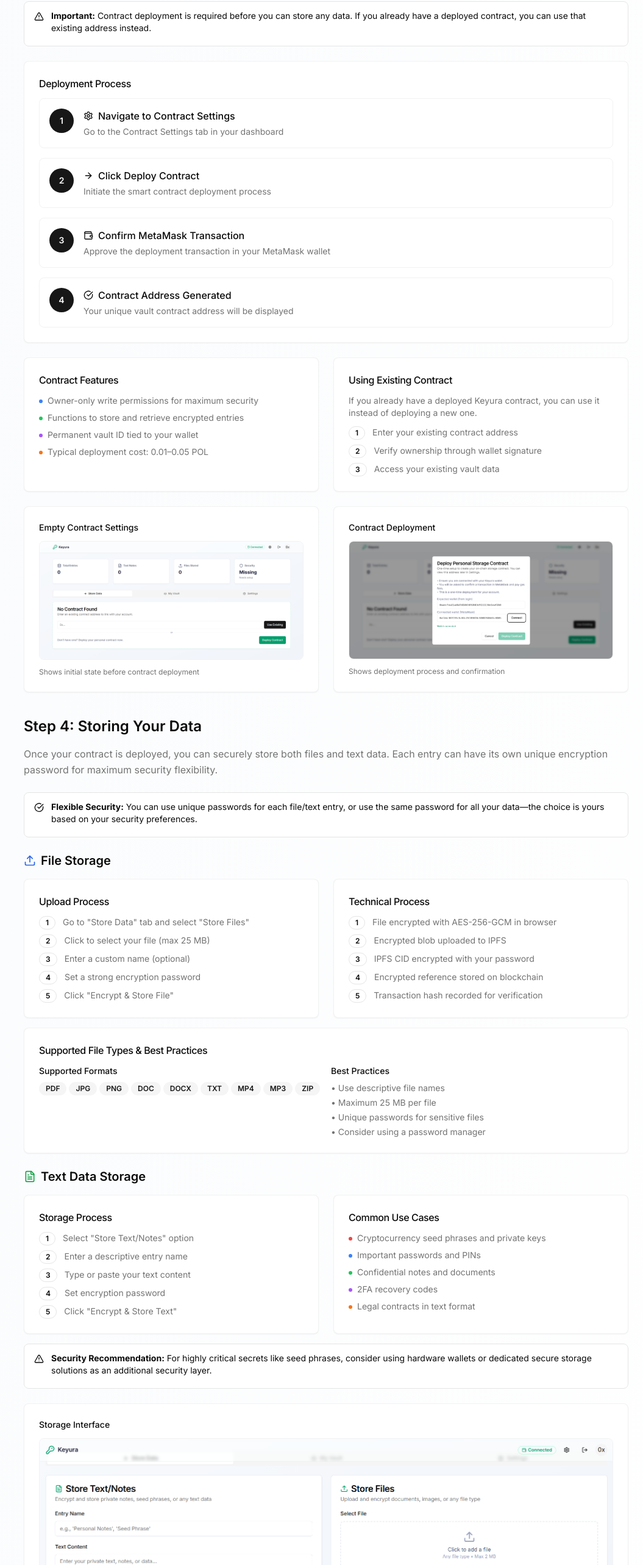
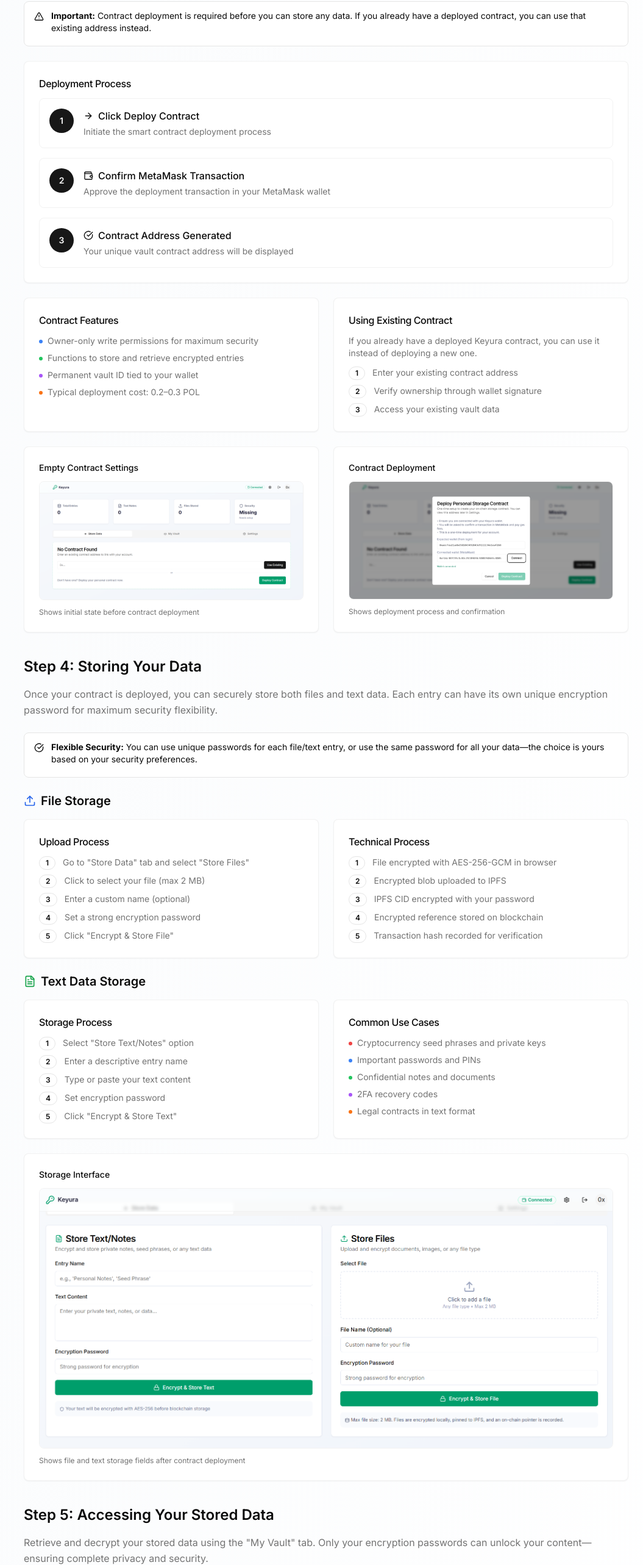
Before and after one commit to srivathsav004/keyura, a Next.js app: page /documentation in a window 1280 px wide. Shown: the part 5218-7784 px from the top of the page at 61% size, without its empty margins (225-1280 px from the left). Built offline with nearby package versions, Linux system fonts and the light colour scheme.

Commit message:
using keyura update

```diff
--- a/app/documentation/using-keyura.tsx
+++ b/app/documentation/using-keyura.tsx
@@ -260,24 +260,18 @@ export default function UsingKeyura() {
               {[
                 {
                   n: 1,
-                  t: "Navigate to Contract Settings",
-                  d: "Go to the Contract Settings tab in your dashboard",
-                  icon: <Settings className="h-4 w-4" />
-                },
-                {
-                  n: 2,
                   t: "Click Deploy Contract",
                   d: "Initiate the smart contract deployment process",
                   icon: <ArrowRight className="h-4 w-4" />
                 },
                 {
-                  n: 3,
+                  n: 2,
                   t: "Confirm MetaMask Transaction",
                   d: "Approve the deployment transaction in your MetaMask wallet",
                   icon: <Wallet className="h-4 w-4" />
                 },
                 {
-                  n: 4,
+                  n: 3,
                   t: "Contract Address Generated",
                   d: "Your unique vault contract address will be displayed",
                   icon: <CheckCircle className="h-4 w-4" />
@@ -321,7 +315,7 @@ export default function UsingKeyura() {
                 </li>
                 <li className="flex items-start gap-2">
                   <span className="w-1.5 h-1.5 bg-orange-500 rounded-full mt-2 flex-shrink-0"></span>
-                  <span>Typical deployment cost: 0.01–0.05 POL</span>
+                  <span>Typical deployment cost: 0.2–0.3 POL</span>
                 </li>
               </ul>
             </CardContent>
@@ -440,7 +434,7 @@ export default function UsingKeyura() {
                   </li>
                   <li className="flex gap-3">
                     <Badge variant="outline" className="text-xs min-w-fit">2</Badge>
-                    <span>Click to select your file (max 25 MB)</span>
+                    <span>Click to select your file (max 2 MB)</span>
                   </li>
                   <li className="flex gap-3">
                     <Badge variant="outline" className="text-xs min-w-fit">3</Badge>
@@ -488,33 +482,6 @@ export default function UsingKeyura() {
               </CardContent>
             </Card>
           </div>
-
-          <Card className="border-border/50">
-            <CardHeader className="pb-3">
-              <CardTitle className="text-base font-medium">Supported File Types & Best Practices</CardTitle>
-            </CardHeader>
-            <CardContent className="pt-0">
-              <div className="grid gap-4 grid-cols-1 md:grid-cols-2">
-                <div>
-                  <p className="text-sm font-medium text-foreground mb-2">Supported Formats</p>
-                  <div className="flex flex-wrap gap-1">
-                    {['PDF', 'JPG', 'PNG', 'DOC', 'DOCX', 'TXT', 'MP4', 'MP3', 'ZIP'].map((format) => (
-                      <Badge key={format} variant="secondary" className="text-xs">{format}</Badge>
-                    ))}
-                  </div>
-                </div>
-                <div>
-                  <p className="text-sm font-medium text-foreground mb-2">Best Practices</p>
-                                    <ul className="text-sm text-muted-foreground space-y-1">
-                    <li>• Use descriptive file names</li>
-                    <li>• Maximum 25 MB per file</li>
-                    <li>• Unique passwords for sensitive files</li>
-                    <li>• Consider using a password manager</li>
-                  </ul>
-                </div>
-              </div>
-            </CardContent>
-          </Card>
         </div>
 
         {/* Text Storage */}
@@ -585,14 +552,6 @@ export default function UsingKeyura() {
               </CardContent>
             </Card>
           </div>
-
-          <Alert>
-            <AlertTriangle className="h-4 w-4" />
-            <AlertDescription>
-              <strong>Security Recommendation:</strong> For highly critical secrets like seed phrases, consider using
-              hardware wallets or dedicated secure storage solutions as an additional security layer.
-            </AlertDescription>
-          </Alert>
         </div>
 
         {/* Screenshot */}
@@ -734,66 +693,6 @@ export default function UsingKeyura() {
           </Card>
         </div>
 
-        <div className="grid gap-6 grid-cols-1 lg:grid-cols-2">
-          <Card className="border-border/50">
-            <CardHeader className="pb-3">
-              <CardTitle className="text-base font-medium flex items-center gap-3">
-                <Upload className="h-5 w-5 text-blue-600" />
-                File Decryption Features
-              </CardTitle>
-            </CardHeader>
-            <CardContent className="pt-0">
-              <ul className="text-sm text-muted-foreground space-y-2">
-                <li className="flex items-start gap-2">
-                  <span className="w-1.5 h-1.5 bg-blue-500 rounded-full mt-2 flex-shrink-0"></span>
-                  <span>Automatic download of decrypted original files</span>
-                </li>
-                <li className="flex items-start gap-2">
-                  <span className="w-1.5 h-1.5 bg-green-500 rounded-full mt-2 flex-shrink-0"></span>
-                  <span>Preview support for images and documents</span>
-                </li>
-                <li className="flex items-start gap-2">
-                  <span className="w-1.5 h-1.5 bg-purple-500 rounded-full mt-2 flex-shrink-0"></span>
-                  <span>File metadata display (size, type, upload date)</span>
-                </li>
-                <li className="flex items-start gap-2">
-                  <span className="w-1.5 h-1.5 bg-orange-500 rounded-full mt-2 flex-shrink-0"></span>
-                  <span>Batch operations for multiple files</span>
-                </li>
-              </ul>
-            </CardContent>
-          </Card>
-
-          <Card className="border-border/50">
-            <CardHeader className="pb-3">
-              <CardTitle className="text-base font-medium flex items-center gap-3">
-                <FileText className="h-5 w-5 text-green-600" />
-                Text Decryption Features
-              </CardTitle>
-            </CardHeader>
-            <CardContent className="pt-0">
-              <ul className="text-sm text-muted-foreground space-y-2">
-                <li className="flex items-start gap-2">
-                  <span className="w-1.5 h-1.5 bg-green-500 rounded-full mt-2 flex-shrink-0"></span>
-                  <span>Secure popup window for text viewing</span>
-                </li>
-                <li className="flex items-start gap-2">
-                  <span className="w-1.5 h-1.5 bg-blue-500 rounded-full mt-2 flex-shrink-0"></span>
-                  <span>One-click copy to clipboard functionality</span>
-                </li>
-                <li className="flex items-start gap-2">
-                  <span className="w-1.5 h-1.5 bg-purple-500 rounded-full mt-2 flex-shrink-0"></span>
-                  <span>Export as TXT file option</span>
-                </li>
-                <li className="flex items-start gap-2">
-                  <span className="w-1.5 h-1.5 bg-orange-500 rounded-full mt-2 flex-shrink-0"></span>
-                  <span>Search functionality across all entries</span>
-                </li>
-              </ul>
-            </CardContent>
-          </Card>
-        </div>
-
         <Card className="border-border/50">
           <CardHeader className="pb-3">
             <CardTitle className="text-base font-medium">Technical Decryption Flow</CardTitle>
@@ -897,35 +796,6 @@ export default function UsingKeyura() {
                 <li className="flex items-start gap-2">
                   <span className="w-1.5 h-1.5 bg-red-500 rounded-full mt-2 flex-shrink-0"></span>
                   <span>Keep your MetaMask seed phrase secure and backed up</span>
-                </li>
-              </ul>
-            </CardContent>
-          </Card>
-
-          <Card className="border-green-200 dark:border-green-800">
-            <CardHeader className="pb-3">
-              <CardTitle className="text-base font-medium flex items-center gap-3 text-green-700 dark:text-green-400">
-                <Shield className="h-5 w-5" />
-                Best Practices
-              </CardTitle>
-            </CardHeader>
-            <CardContent className="pt-0">
-              <ul className="text-sm text-green-600 dark:text-green-400 space-y-2">
-                <li className="flex items-start gap-2">
-                  <span className="w-1.5 h-1.5 bg-green-500 rounded-full mt-2 flex-shrink-0"></span>
-                  <span>Use a reputable password manager for encryption passwords</span>
-                </li>
-                <li className="flex items-start gap-2">
-                  <span className="w-1.5 h-1.5 bg-green-500 rounded-full mt-2 flex-shrink-0"></span>
-                  <span>Create unique, strong passwords for sensitive entries</span>
-                </li>
-                <li className="flex items-start gap-2">
-                  <span className="w-1.5 h-1.5 bg-green-500 rounded-full mt-2 flex-shrink-0"></span>
-                  <span>Regularly backup your important passwords securely</span>
-                </li>
-                <li className="flex items-start gap-2">
-                  <span className="w-1.5 h-1.5 bg-green-500 rounded-full mt-2 flex-shrink-0"></span>
-                  <span>Keep your browser and MetaMask extension updated</span>
                 </li>
               </ul>
             </CardContent>
```
